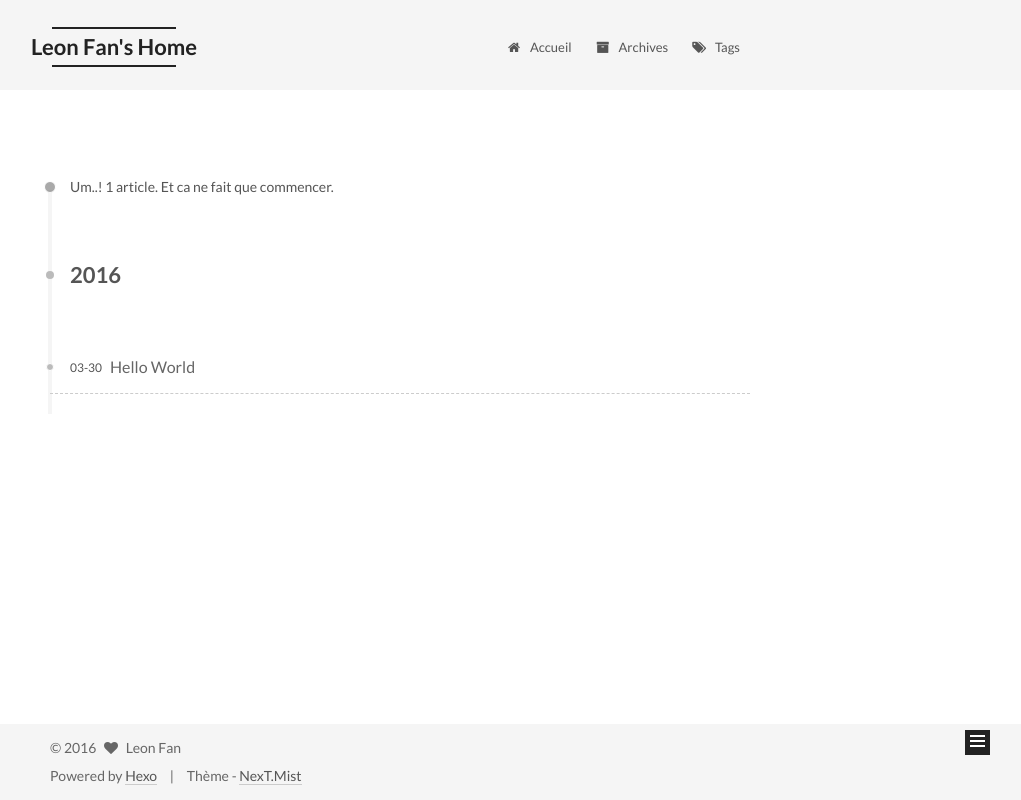
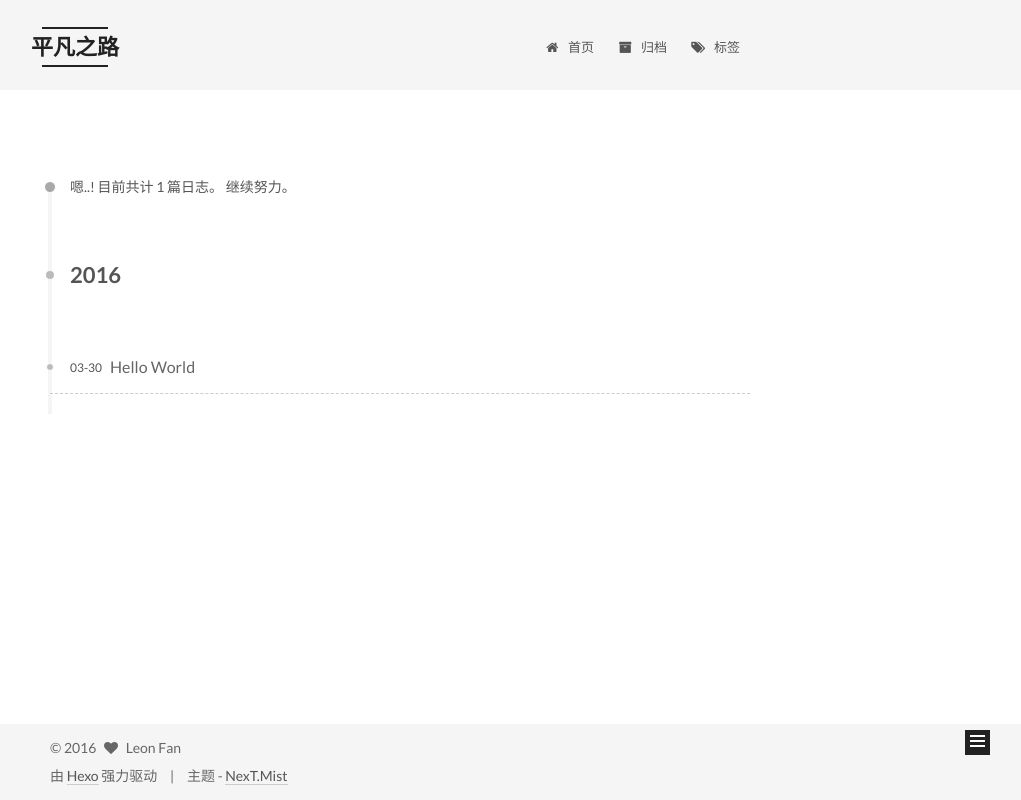
Before and after one commit to uncleleonfan/uncleleonfan.github.io, a plain HTML site: page archives/index.html in a window 1280 px wide. Shown: the whole page, without its empty margins (240-1261 px from the left). Drawn offline with Linux system fonts and the light colour scheme.

Commit message:
Change language to Chinese

```diff
--- a/archives/index.html
+++ b/archives/index.html
@@ -59,12 +59,12 @@
 
 <meta name="description">
 <meta property="og:type" content="website">
-<meta property="og:title" content="Leon Fan's Home">
+<meta property="og:title" content="平凡之路">
 <meta property="og:url" content="http://yoursite.com/archives/index.html">
-<meta property="og:site_name" content="Leon Fan's Home">
+<meta property="og:site_name" content="平凡之路">
 <meta property="og:description">
 <meta name="twitter:card" content="summary">
-<meta name="twitter:title" content="Leon Fan's Home">
+<meta name="twitter:title" content="平凡之路">
 <meta name="twitter:description">
 
 
@@ -78,15 +78,15 @@
     motion: true,
     duoshuo: {
       userId: 0,
-      author: 'Author'
+      author: '博主'
     }
   };
 </script>
 
-  <title> Archive | Leon Fan's Home </title>
+  <title> 归档 | 平凡之路 </title>
 </head>
 
-<body itemscope itemtype="http://schema.org/WebPage" lang="">
+<body itemscope itemtype="http://schema.org/WebPage" lang="zh-Hans">
 
 
 
@@ -114,7 +114,7 @@
   <div class="custom-logo-site-title">
     <a href="/"  class="brand" rel="start">
       <span class="logo-line-before"><i></i></span>
-      <span class="site-title">Leon Fan's Home</span>
+      <span class="site-title">平凡之路</span>
       <span class="logo-line-after"><i></i></span>
     </a>
   </div>
@@ -141,7 +141,7 @@
 
               <i class="menu-item-icon fa fa-home fa-fw"></i> <br />
 
-            Accueil
+            首页
           </a>
         </li>
 
@@ -151,7 +151,7 @@
 
               <i class="menu-item-icon fa fa-archive fa-fw"></i> <br />
 
-            Archives
+            归档
           </a>
         </li>
 
@@ -161,7 +161,7 @@
 
               <i class="menu-item-icon fa fa-tags fa-fw"></i> <br />
 
-            Tags
+            标签
           </a>
         </li>
 
@@ -191,7 +191,7 @@
 
 
 
-      Um..! 1 article. Et ca ne fait que commencer.
+      嗯..! 目前共计 1 篇日志。 继续努力。
     </span>
 
 
@@ -281,7 +281,7 @@
           <div class="site-state-item site-state-posts">
             <a href="/archives">
               <span class="site-state-item-count">1</span>
-              <span class="site-state-item-name">articles</span>
+              <span class="site-state-item-name">日志</span>
             </a>
           </div>
 
@@ -330,11 +330,11 @@
 </div>
 
 <div class="powered-by">
-  Powered by <a class="theme-link" href="http://hexo.io">Hexo</a>
+  由 <a class="theme-link" href="http://hexo.io">Hexo</a> 强力驱动
 </div>
 
 <div class="theme-info">
-  Thème -
+  主题 -
   <a class="theme-link" href="https://github.com/iissnan/hexo-theme-next">
     NexT.Mist
   </a>
```
Also changed, not shown: 2016/03/30/hello-world/index.html (+14 -14 lines), archives/2016/03/index.html (+14 -14 lines), archives/2016/index.html (+14 -14 lines), index.html (+14 -14 lines).
